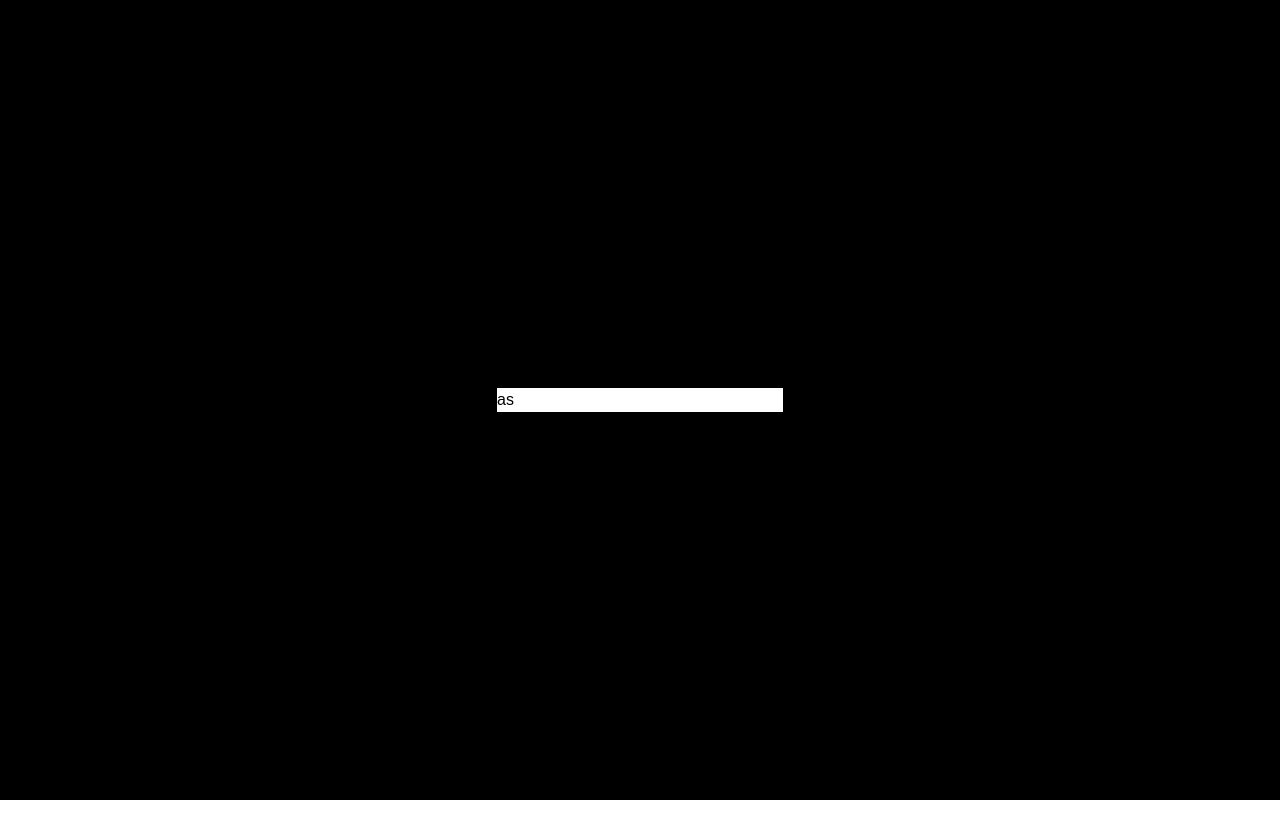
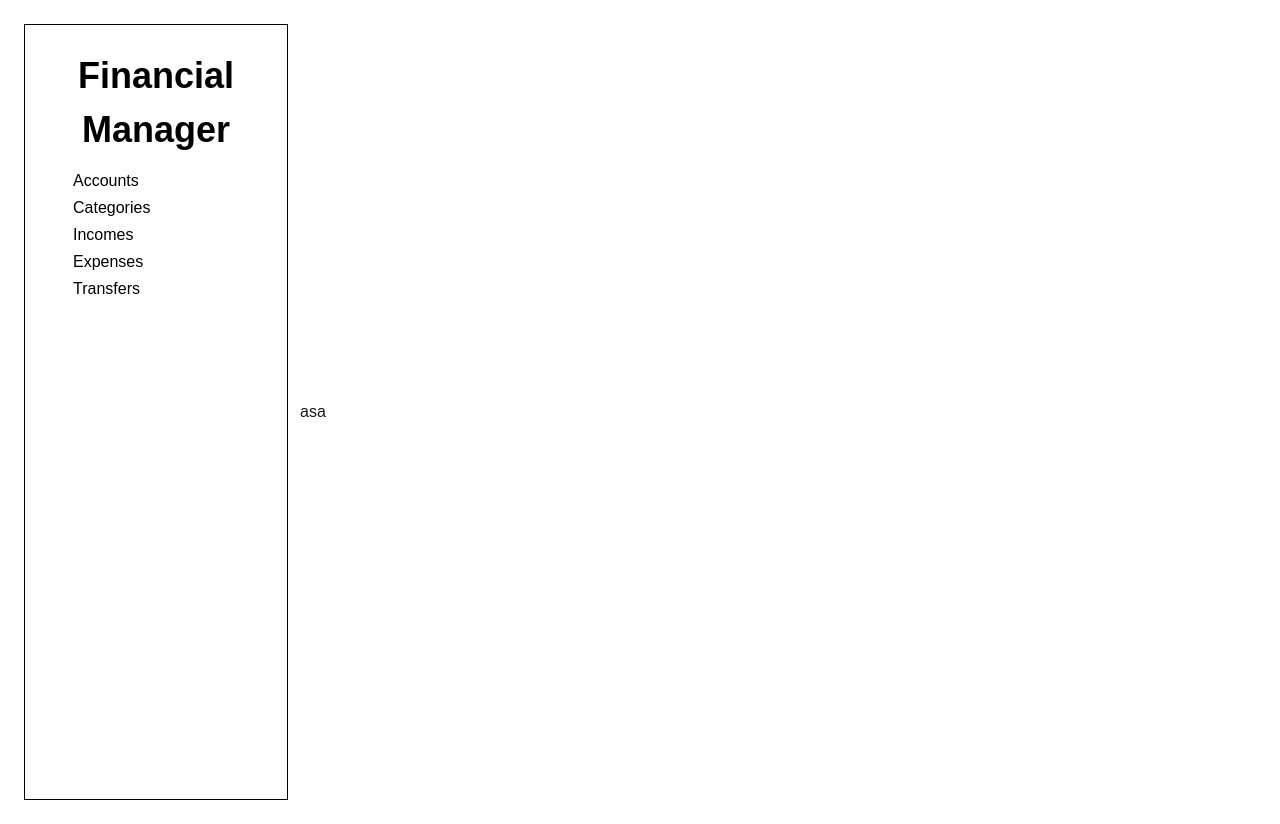
Before and after one commit to mbudis23/financial-manager, a Next.js app in the folder client/: page /dashboard in a window 1280 px wide. Before the commit the page ends 800 px from the top, so only its background shows below. Built offline with nearby package versions, Linux system fonts and the light colour scheme.

Commit message:
feat: Dashboard Page in Client

```diff
--- a/client/src/app/(dashboard)/dashboard/page.tsx
+++ b/client/src/app/(dashboard)/dashboard/page.tsx
@@ -3,9 +3,12 @@ import NavigationBar from "@/components/organisms/navigationBar";
 export default function DashboardPage()
 {
     return(
-        <main className="min-w-full min-h-screen bg-black flex items-center justify-center font-montserrat">
-            <div>
+        <main className="min-w-full min-h-screen bg-white flex items-center justify-between font-montserrat p-[12px]">
+            <div className="h-screen w-[288px] p-[12px]">
                 <NavigationBar/>
+            </div>
+            <div className="grow">
+asa
             </div>
         </main>
     )
--- a/client/src/components/organisms/navigationBar.tsx
+++ b/client/src/components/organisms/navigationBar.tsx
@@ -1,8 +1,17 @@
+import Link from "next/link";
+
 export default function NavigationBar()
 {
     return(
-        <nav className="bg-white border border-black min-h-full min-w-[288px] my-[36px] text-black">
-            as
-        </nav>
+        <div className="bg-white border border-black h-full w-full text-black py-[24px] px-[48px] flex flex-col gap-[12px]">
+            <h1 className="text-[36px] text-center font-bold">Financial Manager</h1>
+            <div className="w-full text-[16px] flex flex-col gap-[3px]">
+                <Link href={''}>Accounts</Link>
+                <Link href={''}>Categories</Link>
+                <Link href={''}>Incomes</Link>
+                <Link href={''}>Expenses</Link>
+                <Link href={''}>Transfers</Link>
+            </div>
+        </div>
     )
 }
```
